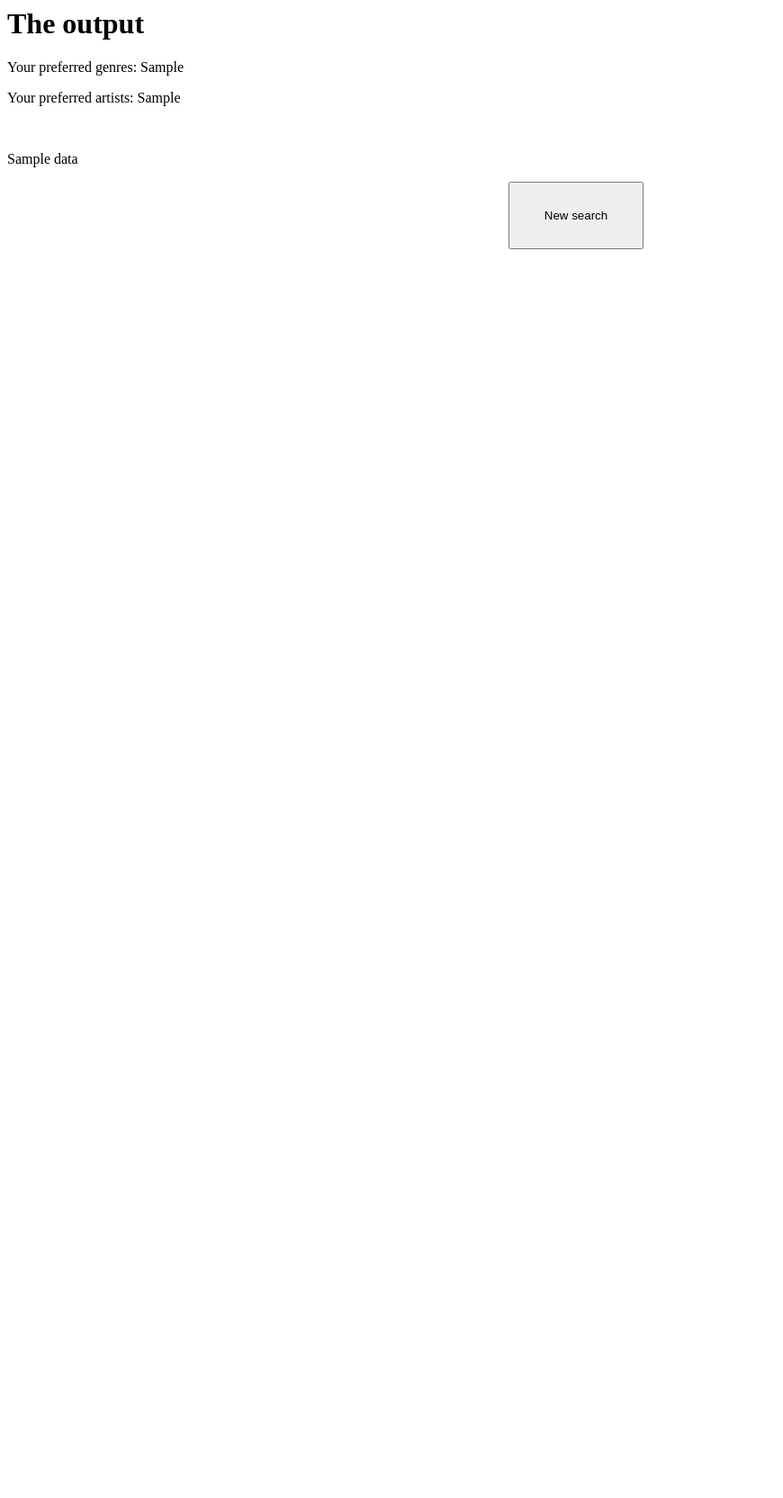
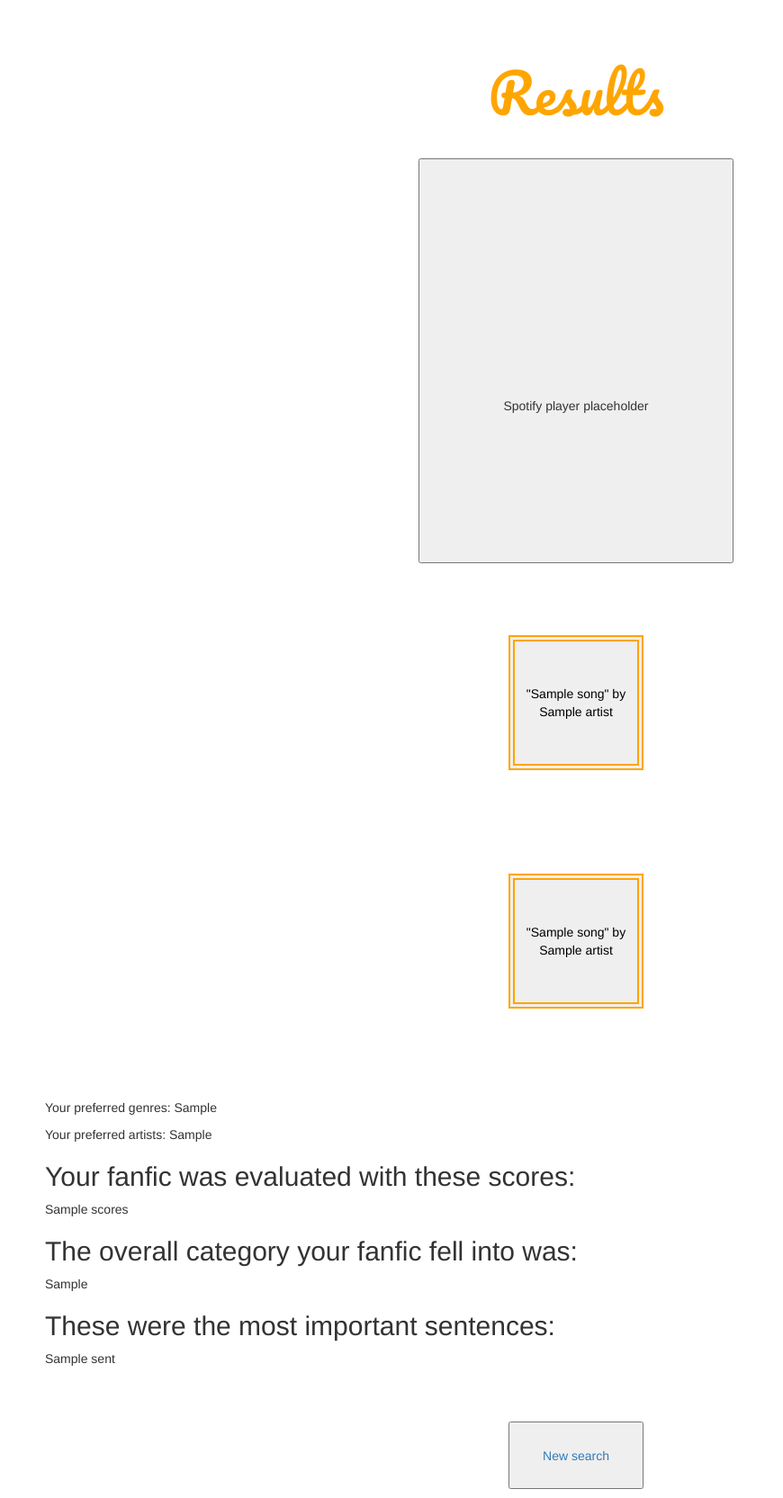
Before and after one commit to ArielJiang0520/fanfic-playlist, a Flask app: template app/templates/output.html in a window 1280 px wide. Shown: the whole page at 90% size, without its empty margins (0-870 px from the left). Before the commit the page ends 277 px from the top, so only its background shows below. Run offline with Flask 2, Linux system fonts and the light colour scheme; the template is opened without the code that fills it: most values are stand-ins (such as "Sample title", 1, 10 or a date in 2020); parts of the project's set-up code (start-up, migrations or seed data) failed here and were passed over; some libraries are stand-ins or nearby versions.

Commit message:
basic buttons for songs with info popups

```diff
--- a/app/irsystem/controllers/search_controller.py
+++ b/app/irsystem/controllers/search_controller.py
@@ -63,7 +63,7 @@ def search():
 
         return render_template('output.html', name=project_name, netid=net_id,
                                data=data, genres=genre_list, artists=artist_list,
-                               sel_genres=sel_genres, sel_artists=sel_artists)
+                               sel_genres=sel_genres, sel_artists=sel_artists, result=result)
 
     return render_template('search.html', name=project_name, netid=net_id, output_message='',
                            data='', genres=genre_list, artists=artist_list)
--- a/app/static/main.css
+++ b/app/static/main.css
@@ -67,12 +67,6 @@ input[type=submit] {
     display: inline;
 }
 
-.output{
-    text-align: center;
-    font-family: "Montserrat", serif;
-    font-size: 22px;
-}
-
 .contain {
     display: block;
     position: relative;
--- /dev/null
+++ b/app/static/output.css
@@ -0,0 +1,140 @@
+
+  .return-button{
+    height:75px;
+    width:150px
+  }
+
+  .output{
+    padding: 50px;
+  }
+  h1.result{
+    font-size: 60px;
+    text-align: center;
+    color: #ffa500 ;
+    font-family: "Pacifico", serif;
+    padding-bottom: 30px;
+  }
+
+  .flex-container{
+    display: flex;
+    flex-direction: row;
+    border-left: 50px;
+    border-right: 50px;
+    align-items: center;
+    justify-content: space-evenly;
+  }
+
+  .flex-child{
+    flex: 1;
+    max-width: 50%;
+  }
+
+  .button-flex1{
+    display: flex;
+    flex-direction: row;
+    /*flex-wrap: wrap;*/
+    padding-left: 50px;
+    padding-right: 50px;
+    padding-bottom: 5px;
+    justify-content: center;
+  }
+  .button-flex2{
+    display: flex;
+    flex-direction: row;
+    /*flex-wrap: wrap;*/
+    padding-left: 50px;
+    padding-right: 50px;
+    justify-content: center;
+  }
+
+  .song-card{
+    padding-left: 20px;
+    padding-right: 20px;
+    padding-top: 80px;
+    padding-bottom: 10px;
+  }
+
+  .song-card2{
+    padding-left: 20px;
+    padding-right: 20px;
+  }
+
+  .popup .return-button{
+    height:150px;
+    width:150px;
+    flex: 50%;
+    border-color: #ffa500 ;
+    border-style: double;
+    border-width: 7px;
+    color:#000;
+  }
+.popup {
+  position: relative;
+  display: flex;
+  flex-direction: column;
+  align-items: center;
+  cursor: pointer;
+  -webkit-user-select: none;
+  -moz-user-select: none;
+  -ms-user-select: none;
+  user-select: none;
+}
+
+.popup-flex-child{
+  flex: 50%;
+}
+
+  /* The actual popup */
+.popup .popuptext {
+  visibility: hidden;
+  width: 230px;
+  height: 135px;
+  background-color:  #ffa500;
+  color: #000;
+  text-align: center;
+  border-radius: 6px;
+  z-index: 1;
+  bottom: 50%;
+  margin-top: 20px;
+  /*flex: 50%;*/
+}
+
+/* Popup arrow */
+.popup .popuptext::before {
+  border: solid 15px transparent;
+  border-bottom-color: #ffa500;
+  content: "";
+  position: absolute;
+  bottom: 44%;
+  left: 50%;
+  margin-left: -5px;
+  border-width: 10px;
+  border-style: solid;
+}
+
+/* Toggle this class - hide and show the popup */
+.popup .show {
+  visibility: visible;
+  -webkit-animation: fadeIn 1s;
+  animation: fadeIn 1s;
+}
+
+/* Add animation (fade in the popup) */
+@-webkit-keyframes fadeIn {
+  from {opacity: 0;}
+  to {opacity: 1;}
+}
+
+@keyframes fadeIn {
+  from {opacity: 0;}
+  to {opacity:1 ;}
+}
+
+.spotify-placeholder{
+  height: 450px;
+  width: 350px;
+  text-align: center;
+  margin: auto;
+  display: block;
+  padding-top: 100px;
+}
--- a/app/templates/output.html
+++ b/app/templates/output.html
@@ -1,15 +1,127 @@
-<h1>The output</h1>
+<html>
+
+<head>
+  <link rel="stylesheet" href="/static/output.css">
+  <link rel="stylesheet" href="https://fonts.googleapis.com/css?family=Pacifico|Montserrat">
+  <link rel="stylesheet" href="/static/bootstrap.min.css">
+</head>
+
+
 <div class='output'>
-  <P>Your preferred genres: {{sel_genres}}</P>
-  <P>Your preferred artists: {{sel_artists}}</P>
+  <h1 class='result'>Results</h1>
+  {% if result %}
+  <button class='spotify-placeholder'>
+    Spotify player placeholder
+  </button>
+  <!-- <div class='flex-container'>-->
 
-  {% if data %}
-  {% for d in data %}
-  <br>
-  <p>{{d}}</p>
-  {% endfor %}
-  {% endif %}
+  <!--<div class='flex-child'>-->
+  <div class='button-flex1'>
+    {% for song in result['songs'][:5] %}
+    <br>
+    <div class='song-card'>
+      <div class="popup" onclick="showSongInfo2({{song}},event)">
+        <div class='popup-flex-child'>
+          <button class='return-button'>
+            "{{song['title']}}" by {{song['artist']}}
+          </button>
+        </div>
+        <div class='popup-flex-child'>
+          <span class="popuptext" id={{song['id']}}>
+            Sentiment Score: {{song['scores']['sentiment']}}
+            <br>
+            Audio Score: {{song['scores']['audio']}}
+            <br>
+            Preference Score: {{song['scores']['preference']}}
+            <br>
+            Lyrics Score: {{song['scores']['lyrics']}}
+            <br>
+            Matching Words: {{song['matching_words']}}
+          </span>
+        </div>
+      </div>
+    </div>
+    {% endfor %}
+  </div>
+  <div class='button-flex2'>
+    {% for song in result['songs'][5:] %}
+    <br>
+    <div class='song-card2'>
+      <div class="popup" onclick="showSongInfo2({{song}},event)">
+        <div class='popup-flex-child'>
+          <button class='return-button'>
+            "{{song['title']}}" by {{song['artist']}}
+          </button>
+        </div>
+        <div class='popup-flex-child'>
+          <span class="popuptext" id={{song['id']}}>
+            Sentiment Score: {{song['scores']['sentiment']}}
+            <br>
+            Audio Score: {{song['scores']['audio']}}
+            <br>
+            Preference Score: {{song['scores']['preference']}}
+            <br>
+            Lyrics Score: {{song['scores']['lyrics']}}
+            <br>
+            Matching Words: {{song['matching_words']}}
+          </span>
+        </div>
+      </div>
+    </div>
+    {% endfor %}
+  </div>
+
+  <div>
+    <P>Your preferred genres: {{sel_genres}}</P>
+    <P>Your preferred artists: {{sel_artists}}</P>
+
+
+    <h2>Your fanfic was evaluated with these scores:</h2>
+    <p>{{result['fanfic']['scores']}}</p>
+
+    <h2>The overall category your fanfic fell into was:</h2>
+    <p>{{result['fanfic']['analysis']['sel_cat']}}</p>
+
+    <h2>These were the most important sentences:</h2>
+    {% for sent in result['fanfic']['analysis']['top_sentences'][:10]%}
+    <p>{{sent}}</p>
+    {% endfor %}
+
+    <!--</div>-->
+
+    {% endif %}
+  </div>
+
 </div>
 
 
-<p align="center"><a href= /><button class=grey style="height:75px;width:150px">New search</button></a></p>
+
+
+
+<script>
+  var box = document.querySelector('.popup');
+
+  // When the user clicks to open modal
+  function showSongInfo(song, event) {
+    var elem = event.target;
+    console.log(elem.classList);
+    elem.classList.toggle("show");
+    box.querySelector('h3').innerText = 'Popup Box ' + elem.id;
+    box.querySelector('p').innerText = 'You are currently viewing popup box ' + elem.id + '.';
+  }
+  function showSongInfo2(song, event) {
+    var popup = document.getElementById(song['id']);
+    popup.classList.toggle("show");
+  }
+  // When the user clicks to close modal
+  /*
+    document.querySelector('.close-box').addEventListener('click', function (event) {
+      box.style.display = "none";
+    });
+    */
+</script>
+
+
+<p align="center"><a href= /><button class="return-button">New search</button></a></p>
+
+</html>
```
Also changed, not shown: app/irsystem/models/model.py (+10 -8 lines).
